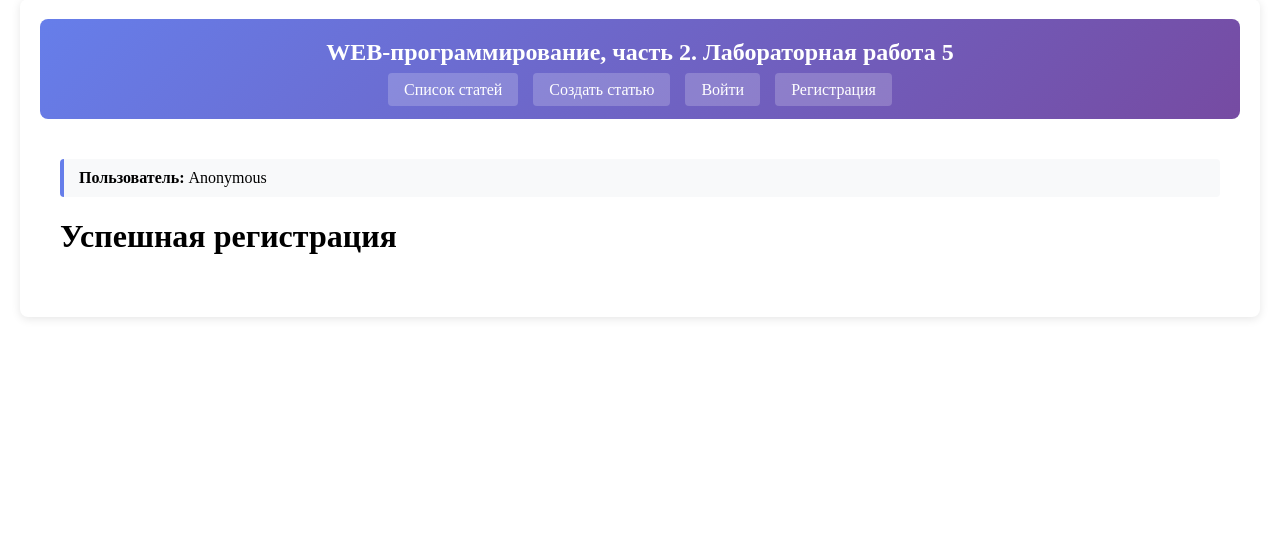
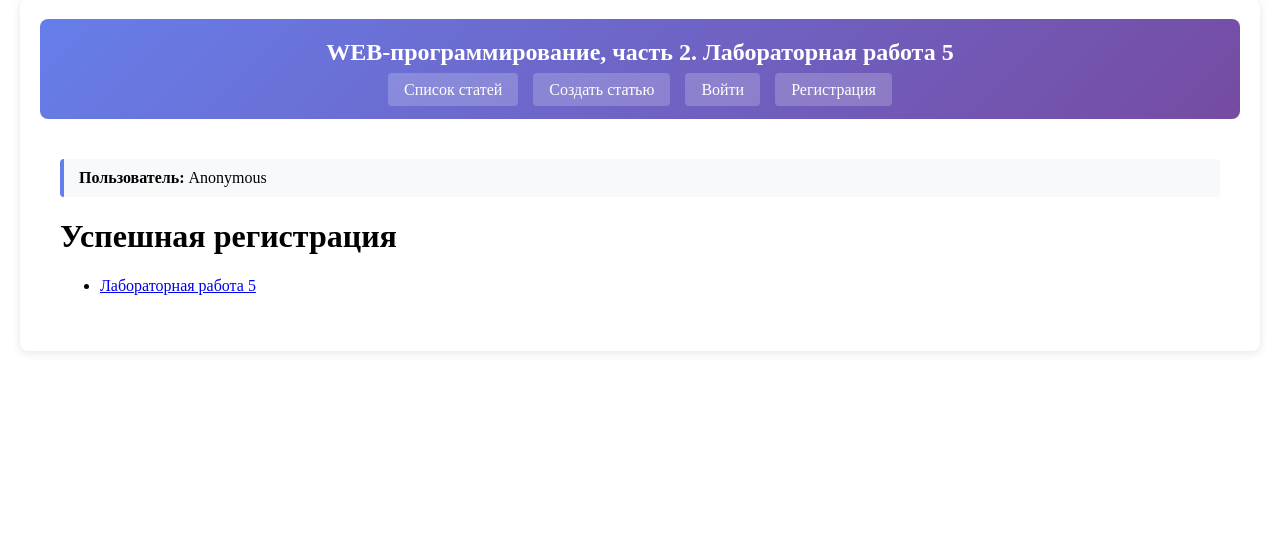
Before and after one commit to lizokelvo/backend, a Flask app: template templates/lab5/success.html in a window 1280 px wide. Shown: the part 99-634 px from the top of the page. Run offline with Flask 3, Linux system fonts and the light colour scheme; the template is opened without the code that fills it, so the values that code supplies are empty.

Commit message:
егистрация 5

```diff
--- a/templates/lab5/success.html
+++ b/templates/lab5/success.html
@@ -4,4 +4,7 @@
 
 {% block lab5_content %}
     <h1>Успешная регистрация</h1>
+    <ul>
+        <li><a href="/lab5">Лабораторная работа 5</a></li>
+    </ul>
 {% endblock %}
```
